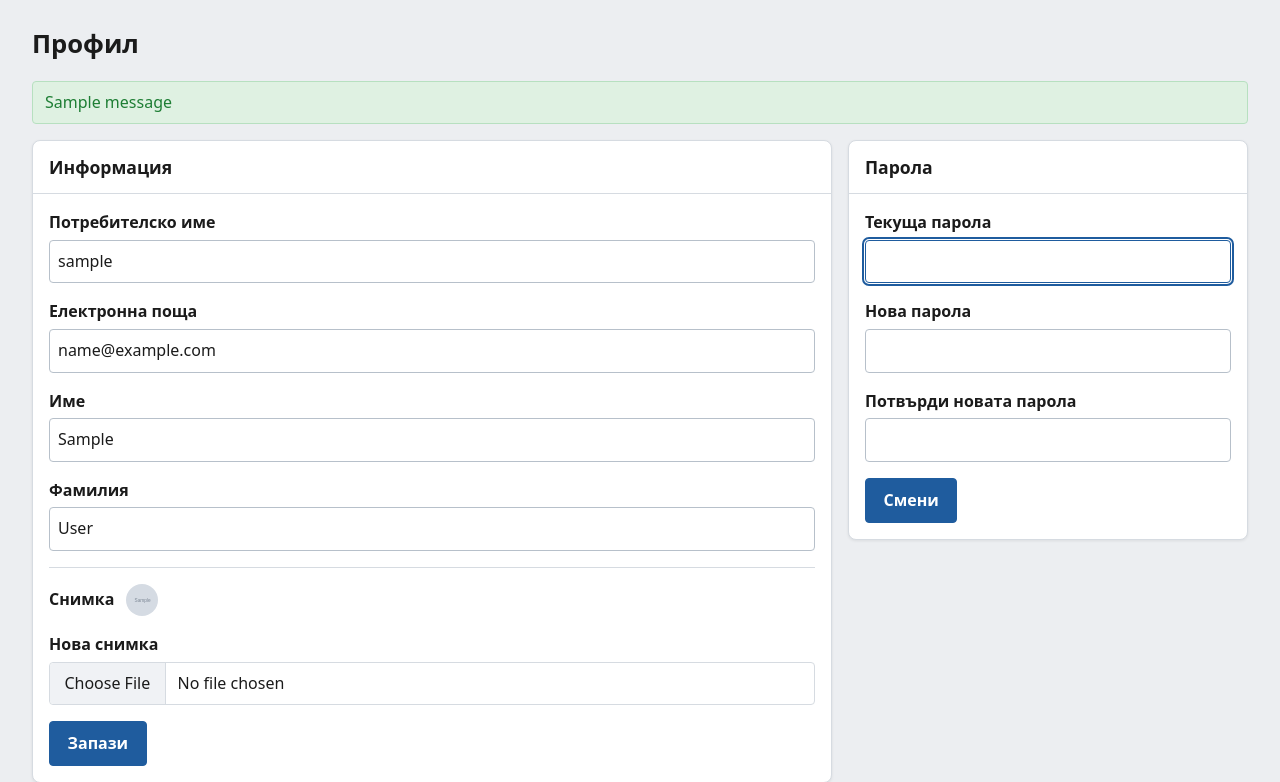
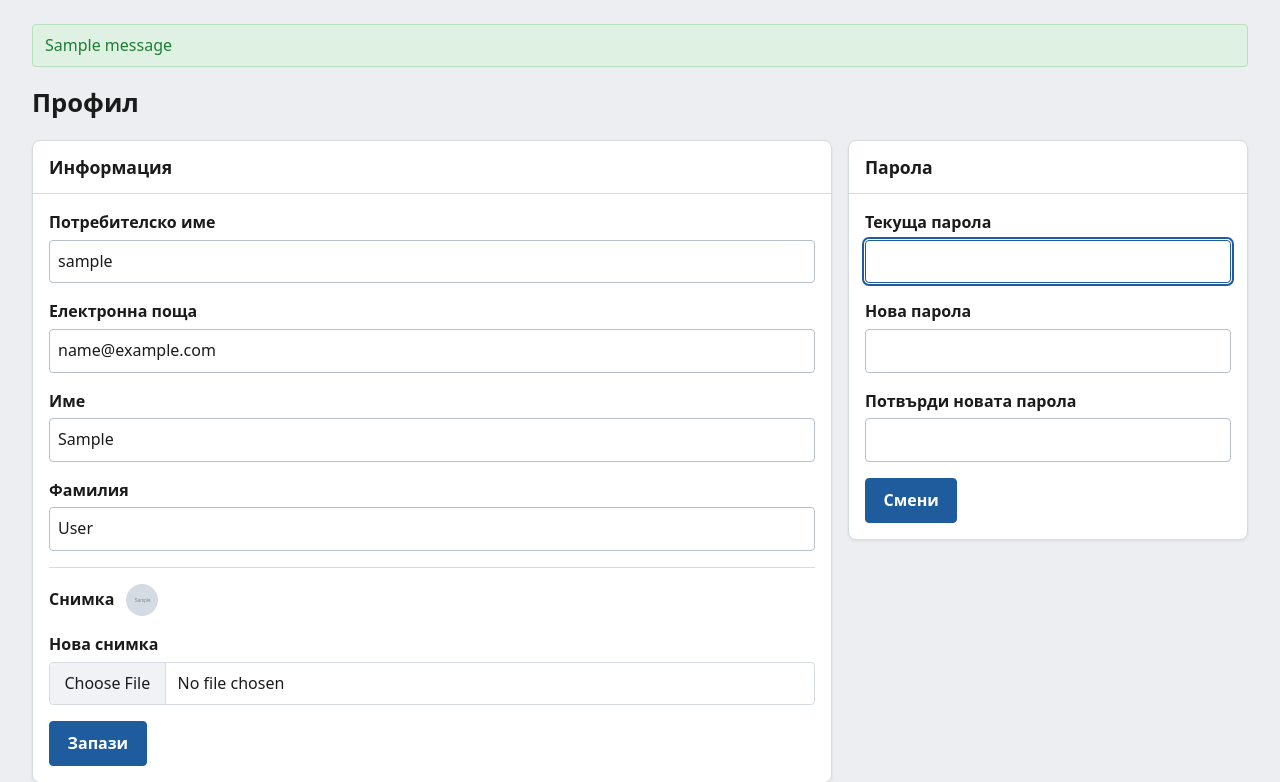
Before and after one commit to Gogo2204/PitayBatse, a Django app: page /accounts/profile/ in a window 1280 px wide. Shown: the part 65-847 px from the top of the page. Run offline with Django 5.2, Linux system fonts and the light colour scheme; a user stored in the database is signed in; tables that the repository leaves empty hold one stand-in row (values such as "Sample post"); grey boxes marked "Sample" are stand-in pictures; one stand-in notice (Sample message) is shown.

Commit message:
Confirm successful payment with a global flash message

```diff
--- a/accounts/templates/accounts/profile.html
+++ b/accounts/templates/accounts/profile.html
@@ -5,12 +5,6 @@
 {% block content %}
 <section class="profile">
     <h1>Профил</h1>
-
-    {% if messages %}
-        <div class="flash">
-            {% for message in messages %}<p class="flash-msg">{{ message }}</p>{% endfor %}
-        </div>
-    {% endif %}
 
     <div class="profile-grid">
         <div class="card">
--- a/orders/views/payment.py
+++ b/orders/views/payment.py
@@ -1,3 +1,4 @@
+from django.contrib import messages
 from django.contrib.auth.decorators import login_required
 from django.shortcuts import get_object_or_404, redirect, render
 
@@ -33,6 +34,10 @@ def pay_order(request, order_id):
         result = gateway.charge(order)
         if result.success:
             order.mark_paid()
+            messages.success(
+                request,
+                "Плащането мина, баце! Сега опиши какво да свършим.",
+            )
             return redirect("tickets:create", order_id=order.pk)
         order.status = Order.Status.FAILED
         order.save(update_fields=["status"])
--- a/static/css/style.css
+++ b/static/css/style.css
@@ -219,17 +219,28 @@ h2 {
     color: var(--color-muted);
 }
 
-.flash {
+/* Flash messages */
+.messages {
     margin-bottom: var(--space);
 }
 
-.flash-msg {
+.alert {
     margin: 0 0 0.5rem;
     padding: 0.5rem 0.75rem;
-    border: 1px solid #b7e0c0;
+    border: 1px solid var(--color-border);
     border-radius: var(--radius);
+}
+
+.message-success {
+    border-color: #b7e0c0;
     background: #dff1e2;
     color: #1e7e34;
+}
+
+.message-error {
+    border-color: #f0c1bc;
+    background: #fbe0dd;
+    color: #b71c1c;
 }
 
 @media (max-width: 700px) {
--- a/templates/base.html
+++ b/templates/base.html
@@ -47,6 +47,14 @@
     </header>
 
     <main class="site-main">
+        {% if messages %}
+            <div class="messages">
+                {% for message in messages %}
+                    <div class="alert message-{{ message.tags }}">{{ message }}</div>
+                {% endfor %}
+            </div>
+        {% endif %}
+
         {% block content %}{% endblock %}
     </main>
 
```
Also changed, not shown: orders/tests/test_card_payment.py (+9 -0 lines).
